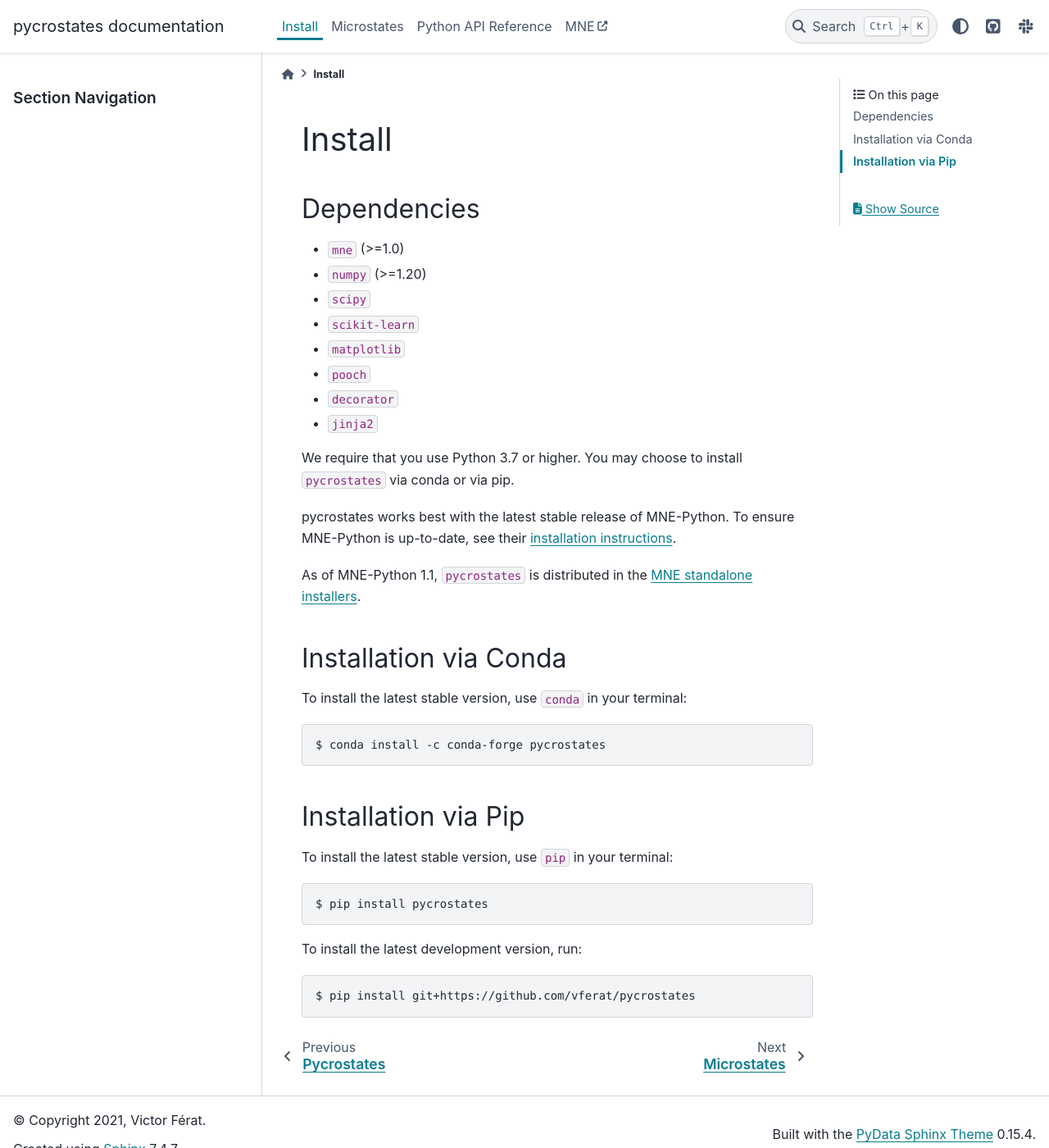
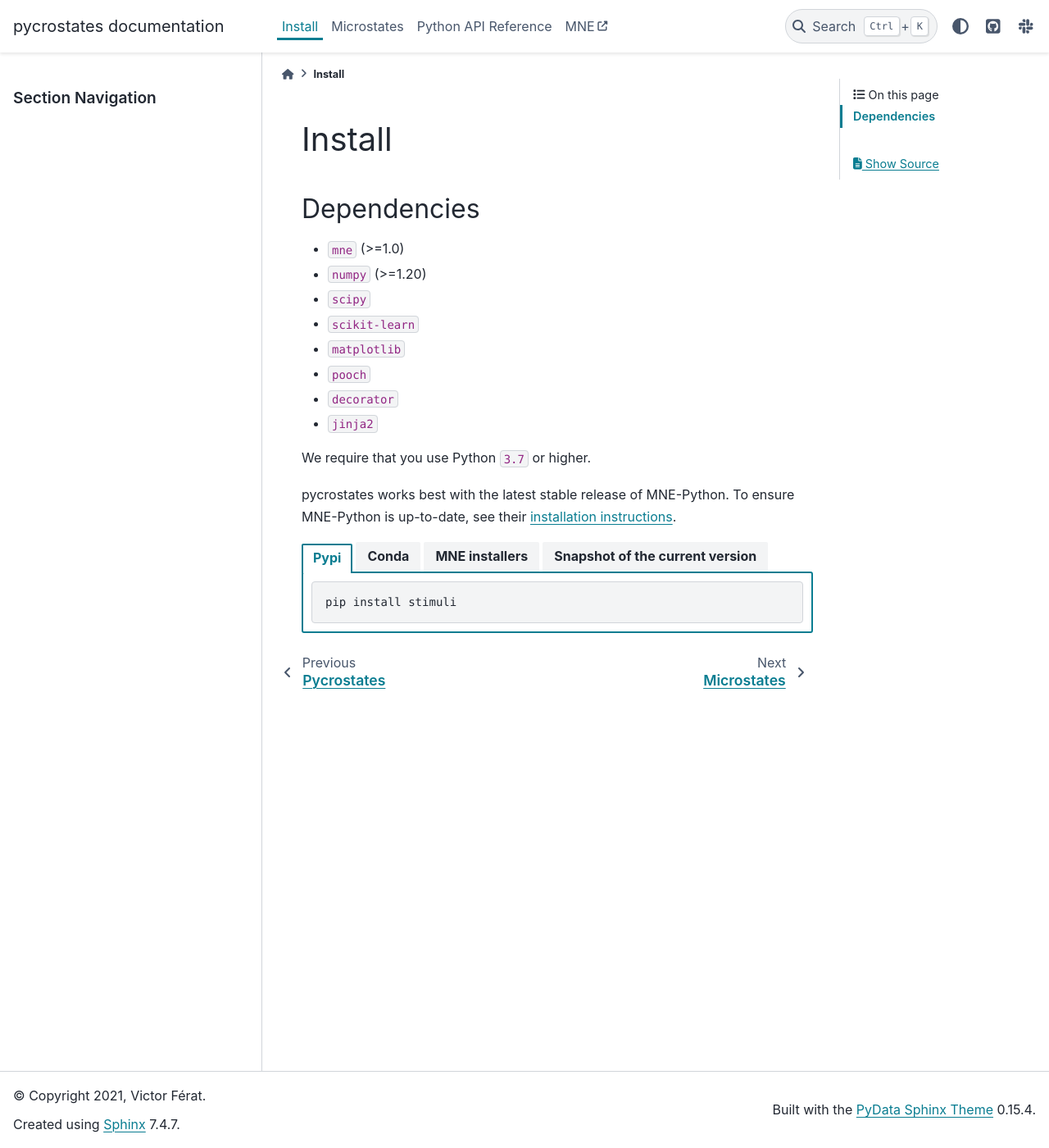
Before and after one commit to vferat/pycrostates, a Sphinx documentation site: the page built from docs/source/install.rst, in a window 1280 px wide and 1400 px high. Shown: the whole window at 82% size. Built offline with Sphinx 7.4.7 and the PyData theme 0.15.4, drawn with Linux system fonts in a browser that asks for light colours; pages that are not in the unit, such as notebooks, are missing from menus.

Commit message:
update install page with a tab design

```diff
--- a/docs/source/install.rst
+++ b/docs/source/install.rst
@@ -13,35 +13,35 @@
 * ``decorator``
 * ``jinja2``
 
-We require that you use Python 3.7 or higher.
-You may choose to install ``pycrostates`` via conda or via pip.
+We require that you use Python ``3.7`` or higher.
 
 pycrostates works best with the latest stable release of MNE-Python. To ensure
 MNE-Python is up-to-date, see their `installation instructions <https://mne.tools/stable/install/index.html>`_.
 
-As of MNE-Python 1.1, ``pycrostates`` is distributed in the
-`MNE standalone installers <https://mne.tools/stable/install/installers.html>`_.
+.. tab-set::
 
-Installation via Conda
-----------------------
+    .. tab-item:: Pypi
 
-To install the latest stable version, use ``conda`` in your terminal:
+        .. code-block:: bash
 
-.. code-block:: bash
+            pip install stimuli
 
-    $ conda install -c conda-forge pycrostates
+    .. tab-item:: Conda
 
-Installation via Pip
---------------------
+        .. code-block:: bash
 
-To install the latest stable version, use ``pip`` in your terminal:
+            conda install -c conda-forge stimuli
 
-.. code-block:: bash
+    .. tab-item:: MNE installers
 
-    $ pip install pycrostates
+        As of MNE-Python 1.1, ``pycrostates`` is distributed in the
+        `MNE standalone installers <https://mne.tools/stable/install/installers.html>`_.
 
-To install the latest development version, run:
+        The installers create a conda environment with the entire MNE-ecosystem
+        setup, and more!
 
-.. code-block:: bash
+    .. tab-item:: Snapshot of the current version
 
-    $ pip install git+https://github.com/vferat/pycrostates
+        .. code-block:: bash
+
+            $ pip install git+https://github.com/vferat/pycrostates
```
